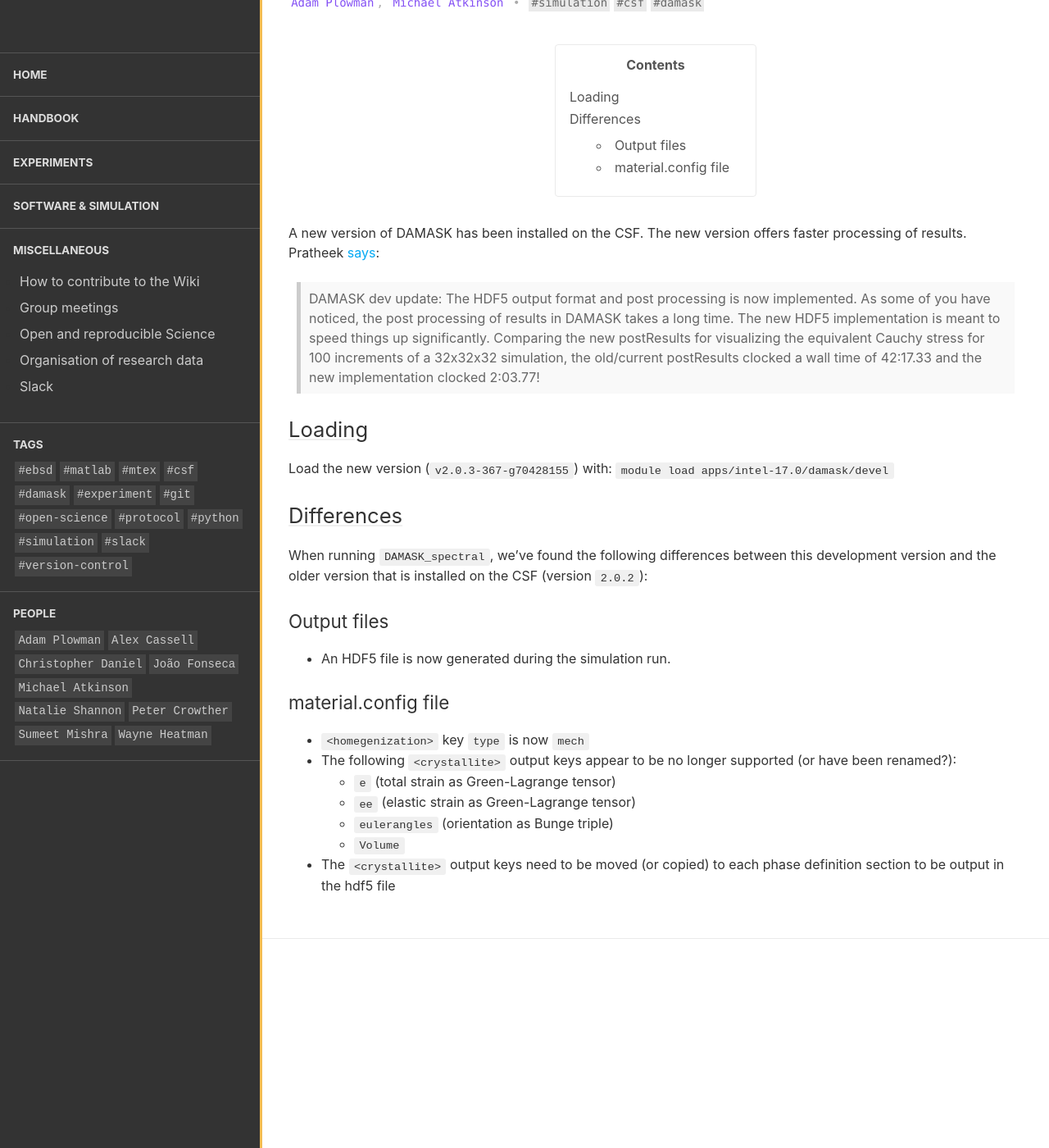
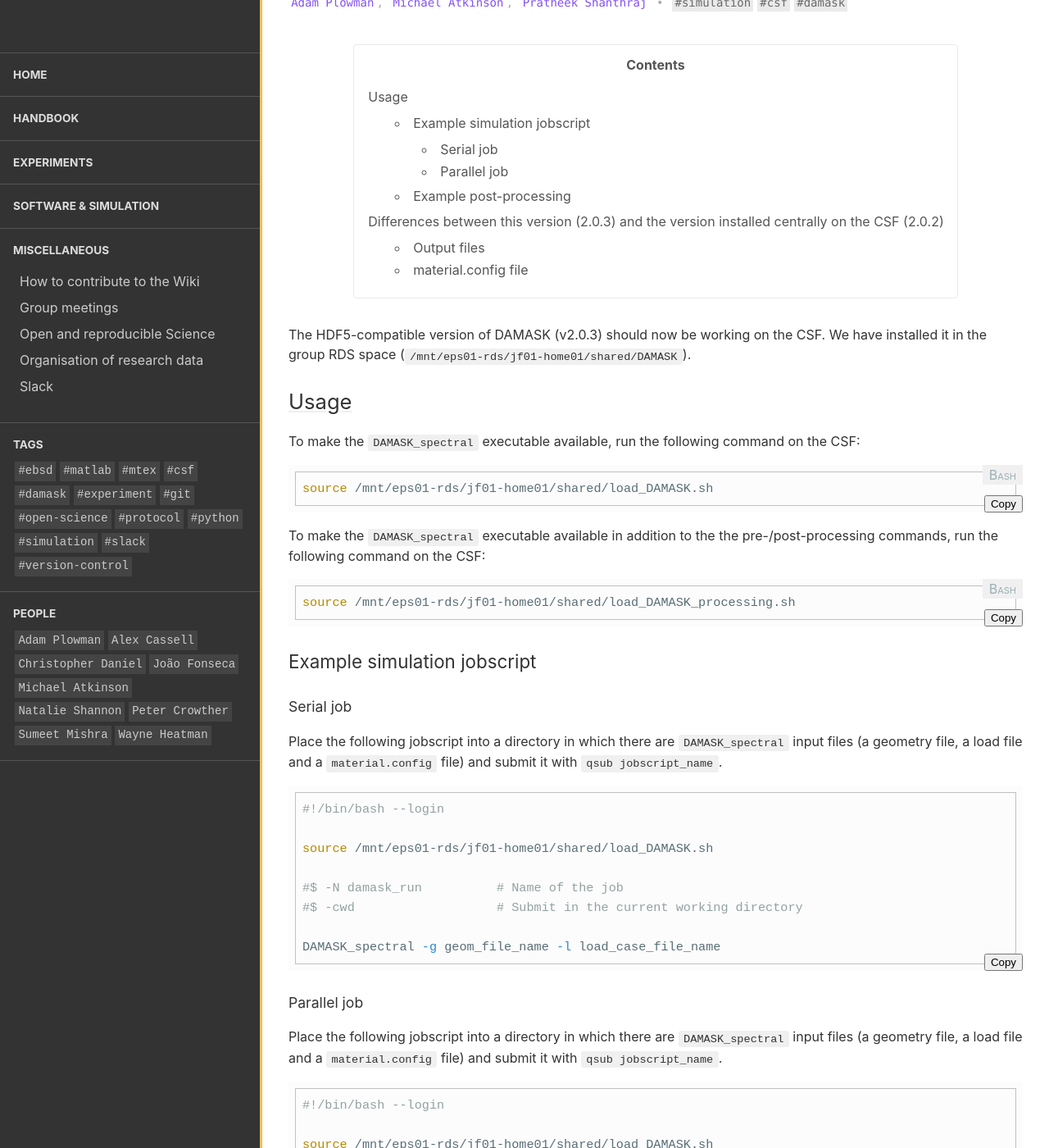
Before and after one commit to LightForm-group/wiki, a Jekyll site: the page built from collections/_software_and_simulation/new_damask.md, in a window 1280 px wide and 1400 px high, scrolled down 191 px. Shown: the whole window at 82% size. Built offline with Jekyll 4.4.1, drawn with Linux system fonts in a browser that asks for light colours; some of the changed text lies outside the part shown.

Commit message:
Update new DAMASK

````diff
--- a/collections/_software_and_simulation/new_damask.md
+++ b/collections/_software_and_simulation/new_damask.md
@@ -1,6 +1,6 @@
 ---
 title: New version of DAMASK installed on the CSF
-author: Adam Plowman, Michael Atkinson
+author: Adam Plowman, Michael Atkinson, Pratheek Shanthraj
 tags:
   - simulation
   - csf
@@ -9,15 +9,93 @@
 published: true
 ---
 
-A new version of DAMASK has been installed on the CSF. The new version offers faster processing of results. Pratheek [says](https://lightform-group.slack.com/archives/CAU3WPSR4/p1559211552003700):
+The HDF5-compatible version of DAMASK (v2.0.3) should now be working on the CSF. We have installed it in the group RDS space (`/mnt/eps01-rds/jf01-home01/shared/DAMASK`).
 
-> DAMASK dev update: The HDF5 output format and post processing is now implemented. As some of you have noticed, the post processing of results in DAMASK takes a long time. The new HDF5 implementation is meant to speed things up significantly. Comparing the new postResults for visualizing the equivalent Cauchy stress for 100 increments of a 32x32x32 simulation, the old/current postResults clocked a wall time of 42:17.33 and the new implementation clocked 2:03.77!
+## Usage
 
-## Loading
+To make the `DAMASK_spectral` executable available, run the following command on the CSF:
 
-Load the new version (`v2.0.3-367-g70428155`) with: `module load apps/intel-17.0/damask/devel`
+```bash
+source /mnt/eps01-rds/jf01-home01/shared/load_DAMASK.sh
+```
 
-## Differences
+To make the `DAMASK_spectral` executable available in addition to the the pre-/post-processing commands, run the following command on the CSF:
+
+```bash
+source /mnt/eps01-rds/jf01-home01/shared/load_DAMASK_processing.sh
+```
+
+### Example simulation jobscript
+
+#### Serial job
+
+Place the following jobscript into a directory in which there are `DAMASK_spectral` input files (a geometry file, a load file and a `material.config` file) and submit it with `qsub jobscript_name`.
+
+```sh
+#!/bin/bash --login
+
+source /mnt/eps01-rds/jf01-home01/shared/load_DAMASK.sh
+
+#$ -N damask_run          # Name of the job
+#$ -cwd                   # Submit in the current working directory
+
+DAMASK_spectral -g geom_file_name -l load_case_file_name
+```
+
+#### Parallel job
+
+Place the following jobscript into a directory in which there are `DAMASK_spectral` input files (a geometry file, a load file and a `material.config` file) and submit it with `qsub jobscript_name`.
+
+```sh
+#!/bin/bash --login
+
+source /mnt/eps01-rds/jf01-home01/shared/load_DAMASK.sh
+
+#$ -N damask_run          # Name of the job
+#$ -cwd                   # Submit in the current working directory
+#$ -pe smp.pe 4           # Use a parallel environment with four cores
+
+mpirun -n $NSLOTS DAMASK_spectral -g geom_file_name -l load_case_file_name
+```
+
+### Example post-processing
+
+Using the HDF5 file output, we can do processing within Python or a Jupyter notebook instance.
+
+Firstly, load the processing environment on the CSF using (as above):
+
+```sh
+source /mnt/eps01-rds/jf01-home01/shared/load_DAMASK_processing.sh
+```
+
+We can then start a Python instance and, assuming our output HDF5 is called `geom_load.hdf5`, load the HDF5 file into Python. In the following example,
+we add the Cauchy stress (which will have a label of `sigma`), and then the von Mises Cauchy stress:
+
+```Python
+import damask
+
+f = damask.DAD5('geom_load.hdf5')
+
+f.add_Cauchy()
+f.add_Mises('sigma')
+```
+
+The above must be run on the CSF. If we are processing a large output file, we should write a processing script in Python (like that above), and then submit it as a jobscript. If we name our Python script `processing.py`, a processing jobscript might look like this:
+
+```sh
+#!/bin/bash --login
+
+source /mnt/eps01-rds/jf01-home01/shared/load_DAMASK_processing.sh
+
+#$ -N damask_processing   # Name of the job
+#$ -cwd                   # Submit in the current working directory
+
+python processing.py
+```
+
+Note that we can also extract data from the HDF5 file without requiring the DAMASK processing environment (e.g. on our local computer). To do this we need the following `h5py` Python package installed. This can be installed using `pip install h5py`. See the [documentation](http://docs.h5py.org/en/stable/) for `h5py` for more details concerning loading an HDF5 file.
+
+## Differences between this version (2.0.3) and the version installed centrally on the CSF (2.0.2)
 
 When running `DAMASK_spectral`, we've found the following differences between this development version and the older version that is installed on the CSF (version `2.0.2`):
 
````
